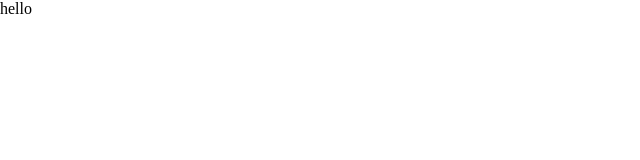
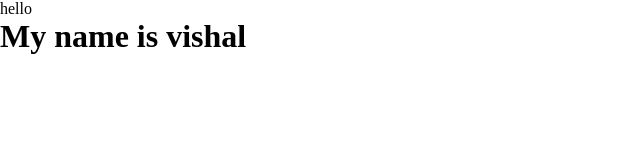
Before and after one commit to vishal-World/Learning-git, a plain HTML site: page 00_learning-git/index.html in a window 1280 px wide. Shown: the whole page, without its empty margins (0-640 px from the left). Drawn offline with Linux system fonts and the light colour scheme.

Commit message:
add heading

```diff
--- a/00_learning-git/index.html
+++ b/00_learning-git/index.html
@@ -8,5 +8,6 @@
 </head>
 <body>
     <p>hello</p>
+    <h1>My name is vishal</h1>
 </body>
 </html>
```
